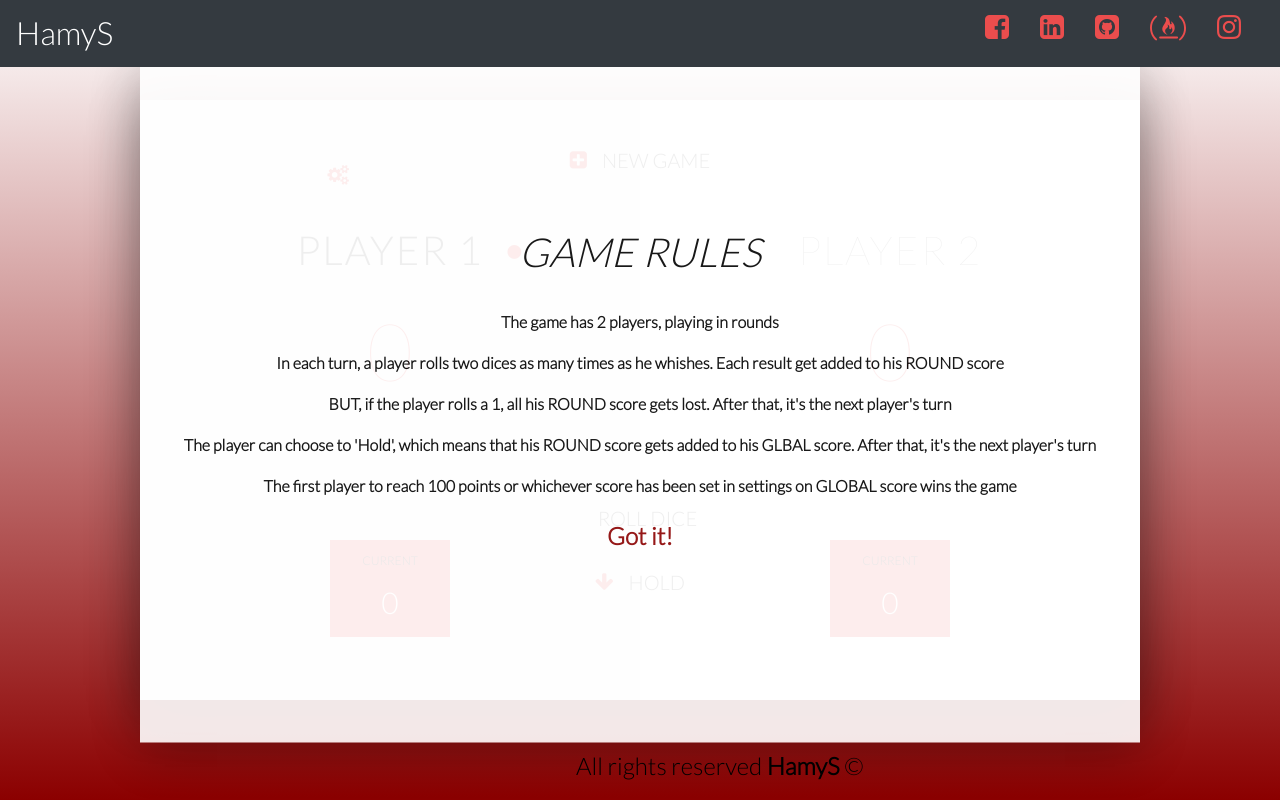
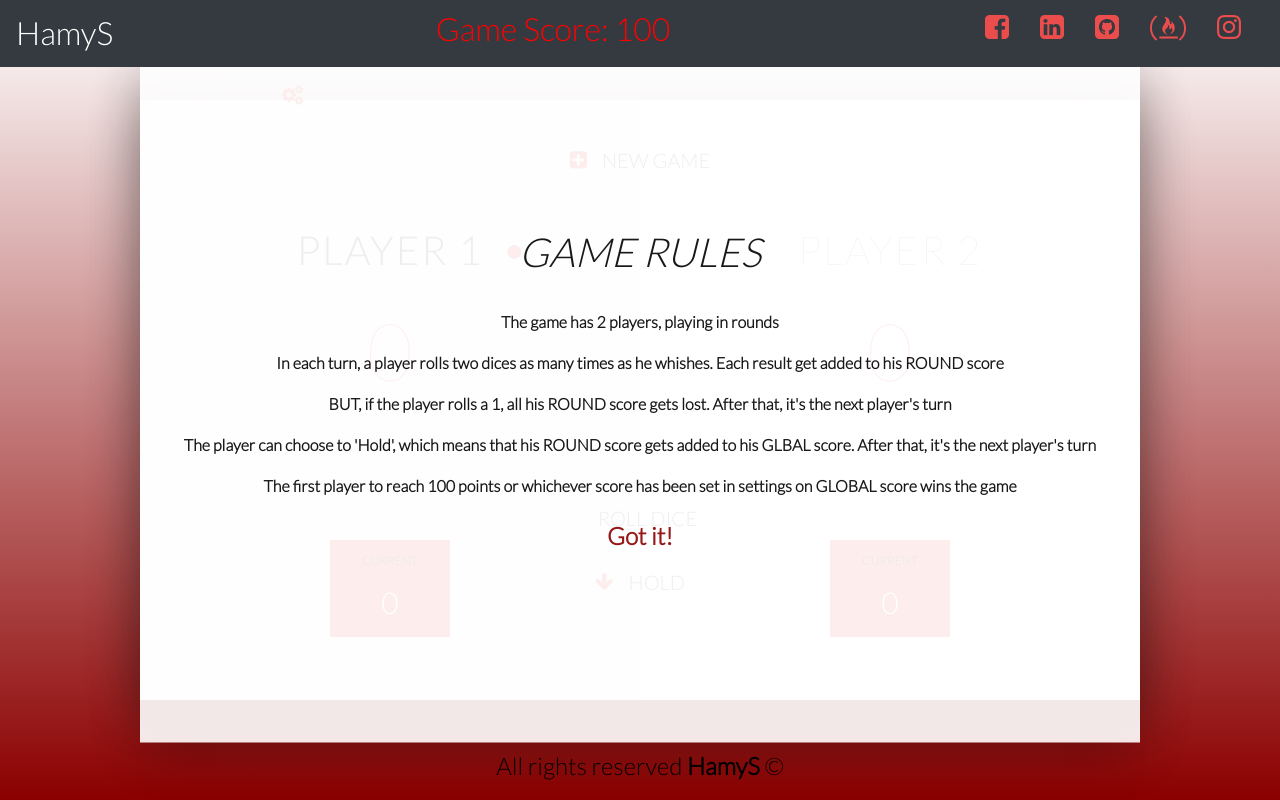
Before and after one commit to AhmadMuhamo/Portfolio-Old, a website: page piggame.html in a window 1280 px wide. Drawn offline with nearby package versions, Linux system fonts and the light colour scheme; some icons are missing.

Commit message:
Fixed PG Settings Button Pos

```diff
--- a/css/piggame.css
+++ b/css/piggame.css
@@ -26,8 +26,9 @@ body {
 }
 footer {
     position: absolute;
+    transform: translateX(-50%);
     bottom: 0;
-    left: 45%;
+    left: 50%;
     color: black;
     font-size: 150%;
 }
@@ -199,14 +200,12 @@ i {
 .btn-roll { top: 403px;}
 .btn-hold { top: 467px;}
 .btn-settings {
-    left: 27%;
-    top: 20%;
+    left: 300px;
+    top: 80px;
 }
 .game-score {
-    position: absolute;
     text-align: center;
-    top: 14%;
-    left: 45%;
+    color: red;
 }
 .dice {
     position: absolute;
--- a/piggame.html
+++ b/piggame.html
@@ -18,6 +18,9 @@
             <h2 class="mb-0">HamyS</h2>
         </a>
         <div class="collapse navbar-collapse" role="navigation">
+            <ul class="navbar-nav ml-auto">
+                <li><h2 class="game-score"></h1></li>
+            </ul>
             <ul class="navbar-nav ml-auto">
                 <li class="nav-item">
                     <a class="nav-link" href="https://www.facebook.com/AhmadMuhamo">
@@ -58,7 +61,6 @@
         </div>
     </nav>
     <body>
-        <h1 class="game-score"></h1>
         <div class="wrapper clearfix">
             <div class="player-0-panel active">
                 <div class="player-name" id="name-0">Player 1</div>
```
